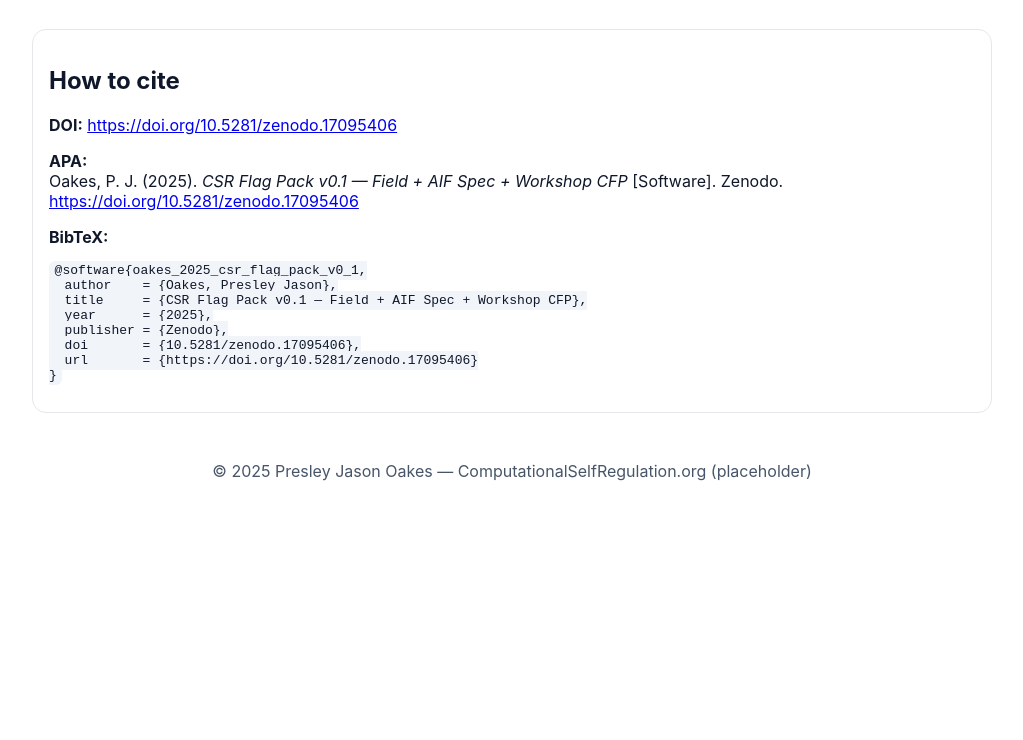
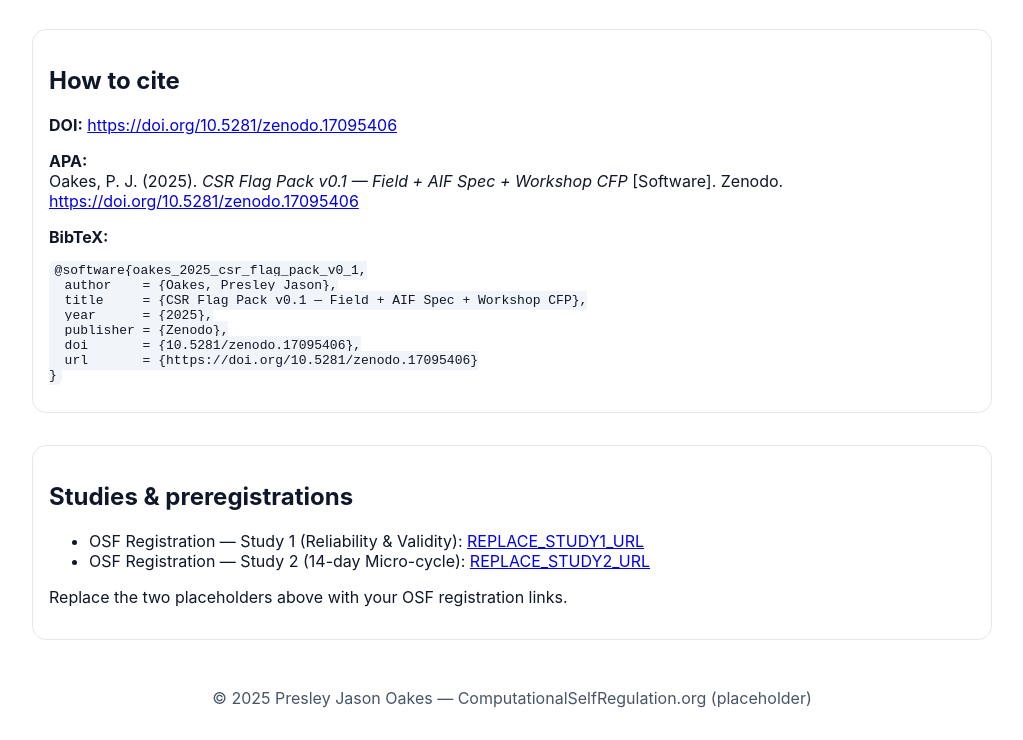
Before and after one commit to poakess/computational-self-regulation, a plain HTML site: page index.html in a window 1280 px wide. Shown: the part 1360-2100 px from the top of the page, without its empty margins (128-1151 px from the left). Before the commit the page ends 1873 px from the top, so only its background shows below. Drawn offline with Linux system fonts and the light colour scheme.

Commit message:
Add files via upload

```diff
--- a/index.html
+++ b/index.html
@@ -75,6 +75,16 @@
 </code></pre>
 </section>
 
+
+<section class="card">
+  <h2>Studies & preregistrations</h2>
+  <ul>
+    <li>OSF Registration — Study 1 (Reliability & Validity): <a href="REPLACE_STUDY1_URL">REPLACE_STUDY1_URL</a></li>
+    <li>OSF Registration — Study 2 (14-day Micro-cycle): <a href="REPLACE_STUDY2_URL">REPLACE_STUDY2_URL</a></li>
+  </ul>
+  <p class="small">Replace the two placeholders above with your OSF registration links.</p>
+</section>
+
 </main>
 <footer>© 2025 Presley Jason Oakes — ComputationalSelfRegulation.org (placeholder)</footer>
 </body>
```
Also changed, not shown: 1 other file.
